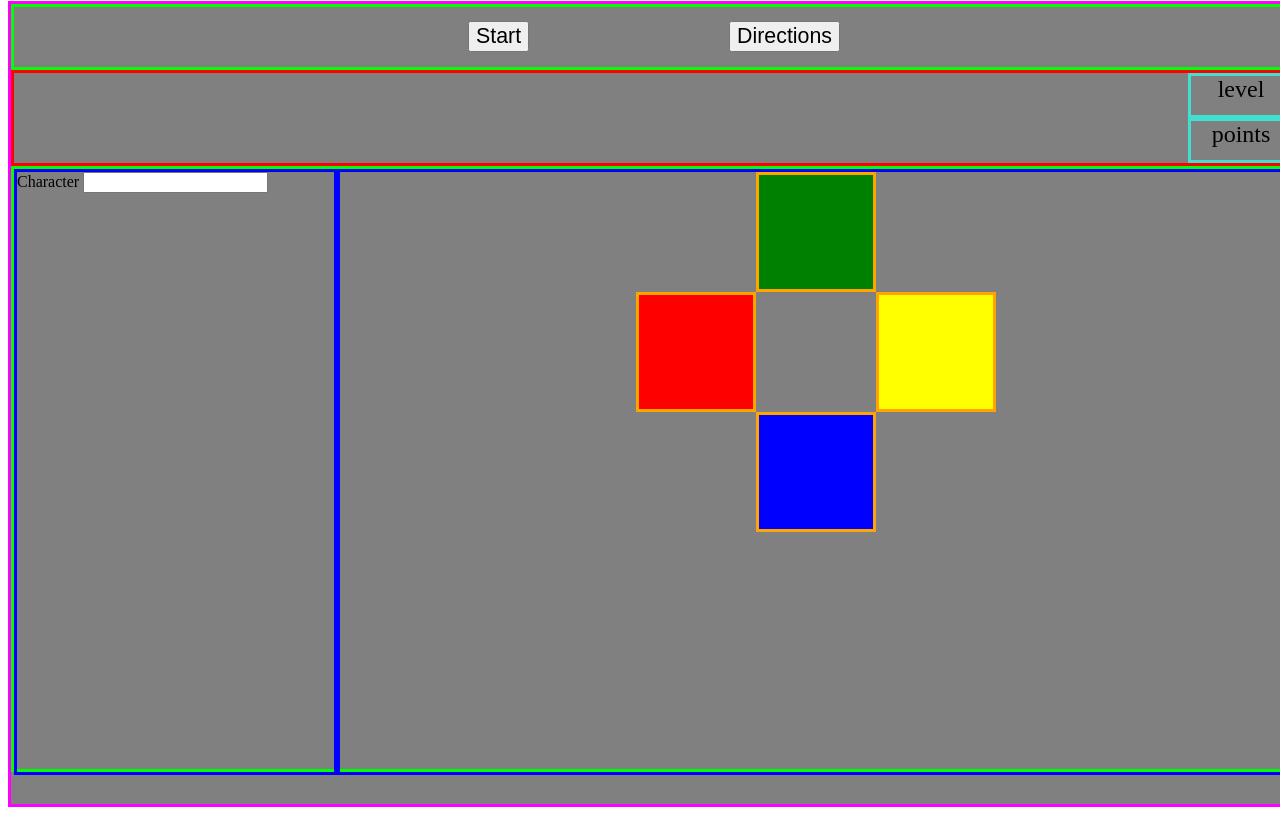
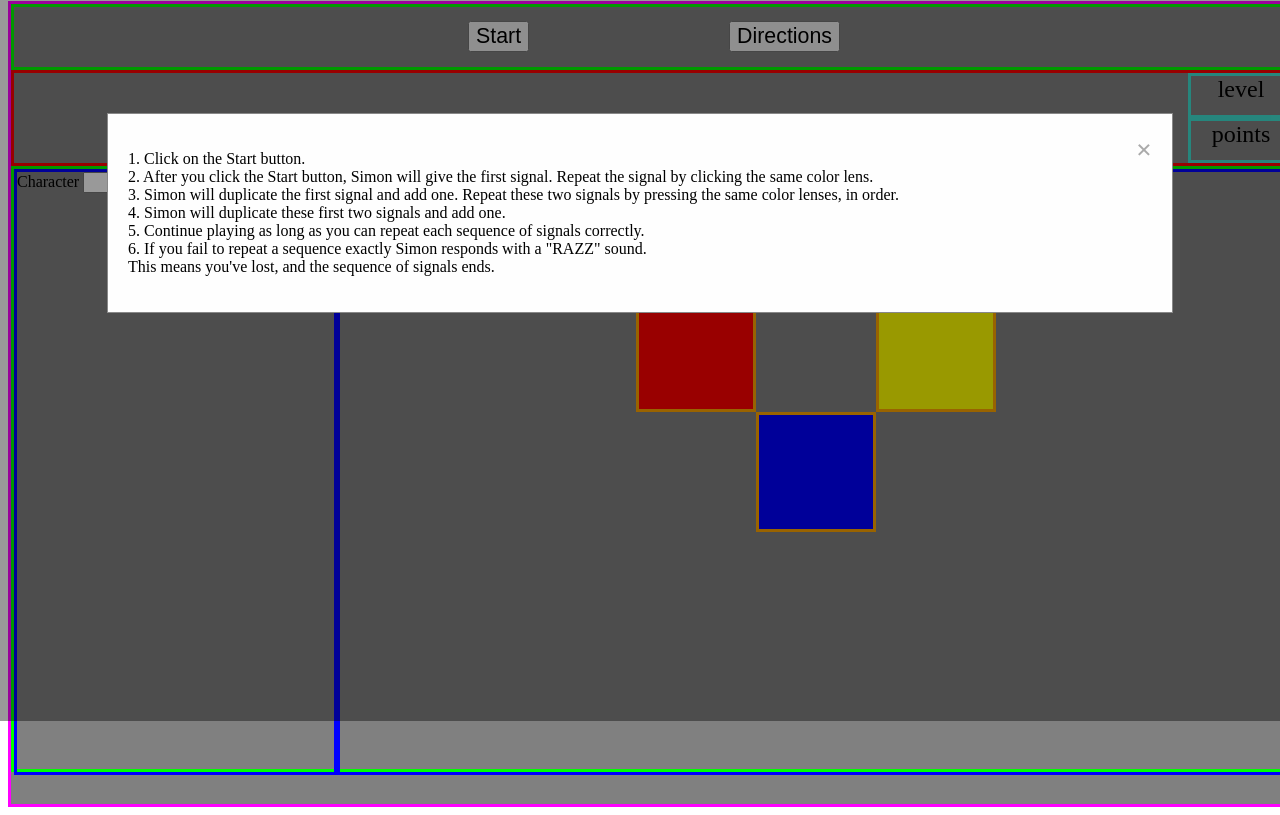
Before and after one commit to djoya200/simon, a plain HTML site: page index.html in a window 1280 px wide. Both pictures are taken after a click on the button "Directions". Shown: the part 79-894 px from the top of the page. Drawn offline with Linux system fonts and the light colour scheme.

Commit message:
have basic model for directions button

```diff
--- a/app.js
+++ b/app.js
@@ -16,23 +16,22 @@ console.log('simon app.js')
 // when users click the buttons that square flashes and then thier
 // answer is pushed into another array.
 
-// =============  HERE ->  ================
-
 // -set conditionals to see  if they are ==== to
 // eachother then they proceed to the next level
+
+// add one more color/number to the game array
+// after that show the flashes again and check the answers users click again.
+
+// -use .push to push random number into an array from Math.floor
+// -use .push to push answers from DOM into an array
+
+//  =============  HERE ->  ================
 
 // popup box says:
 // -create pop up windows for when they proceed to the next level
 // -have baloons or confetti for when they win
 
-// add one more color/number to the game array
-
-// after that show the flashes again and check the answers users click again.
-
 // -create pop up window for when they lose
-
-// -use .push to push random number into an array from Math.floor
-// -use .push to push answers from DOM into an array
 
 // -possibly create two backgrounds one for knights and a dragon
 // -one for princess finding her rabbit
@@ -63,11 +62,13 @@ const checkingTheColors = () => {
 
             if(userSimonColors[i] !== generatedSimonColors[i]){
                 isItWrong = true
+                window.alert("You Lose. Try again!")
             }
         }
 
 console.log("isItWrong ==  " + isItWrong)
        if(isItWrong === false){
+        window.alert("Congratulations! Proceed to the next level.")
         userSimonColors = []
         generateARandomSimonColor()
         flashTheSimonColors()
@@ -162,3 +163,20 @@ const flashTheSimonColors = () => {
     }
 
 }
+
+// ----------------------directions modal---------------------------
+
+var modal = document.getElementById("directionsModal");
+var btn = document.getElementById("directionsButton");
+var span = document.getElementsByClassName("close")[0];
+btn.onclick = function() {
+  modal.style.display = "block";
+}
+span.onclick = function() {
+  modal.style.display = "none";
+}
+window.onclick = function(event) {
+  if (event.target == modal) {
+    modal.style.display = "none";
+  }
+}
--- a/index.html
+++ b/index.html
@@ -13,6 +13,24 @@
         <div id="startDirectionContainer">
             <button class="clickButtons" id="startButton" onclick="whenTheGameStarts()">Start</button>
             <button class="clickButtons" id="directionsButton">Directions</button>
+            <div id="directionsModal">
+                <div class="directionsModalContent">
+                    <span class="close">&times;</span>
+                    <p> 1. Click on the Start button. <br>
+
+                        2. After you click the Start button, Simon will give the first signal. Repeat the signal by clicking the same color lens.<br>
+
+                        3. Simon will duplicate the first signal and add one. Repeat these two signals by pressing the same color lenses, in order.<br>
+
+                        4. Simon will duplicate these first two signals and add one.<br>
+
+                        5. Continue playing as long as you can repeat each sequence of signals correctly. <br>
+
+
+                        6. If you fail to repeat a sequence exactly Simon responds with a "RAZZ" sound. <br>
+                        This means you've lost, and the sequence of signals ends.</p>
+                </div>
+            </div>
         </div>
         <div id="levelAndPointsContainer">
             <div id="level" class="movingUp">level</div>
@@ -40,7 +58,7 @@
 
 
     </div>
-
+    <!-- <div class="youLose">You Lost. Try again!</div> -->
     <script src="app.js"></script>
 </body>
 </html>
--- a/style.css
+++ b/style.css
@@ -86,3 +86,35 @@
 #four{
     background-color: blue;
 }
+/* -----------------directions modal-------------------------- */
+#directionsModal{
+    display: none;
+    position: fixed;
+    z-index: 1;
+    left: 0;
+    top: 0;
+    width: 100%;
+    height: 100%;
+    overflow: auto;
+    background-color: rgb(0,0,0);
+    background-color: rgba(0,0,0,0.4);
+  }
+  .directionsModalContent{
+    background-color: #fefefe;
+    margin: 15% auto;
+    padding: 20px;
+    border: 1px solid #888;
+    width: 80%;
+  }
+  .close {
+    color: #aaa;
+    float: right;
+    font-size: 28px;
+    font-weight: bold;
+  }
+  .close:hover,
+  .close:focus {
+  color: black;
+  text-decoration: none;
+  cursor: pointer;
+}
```
